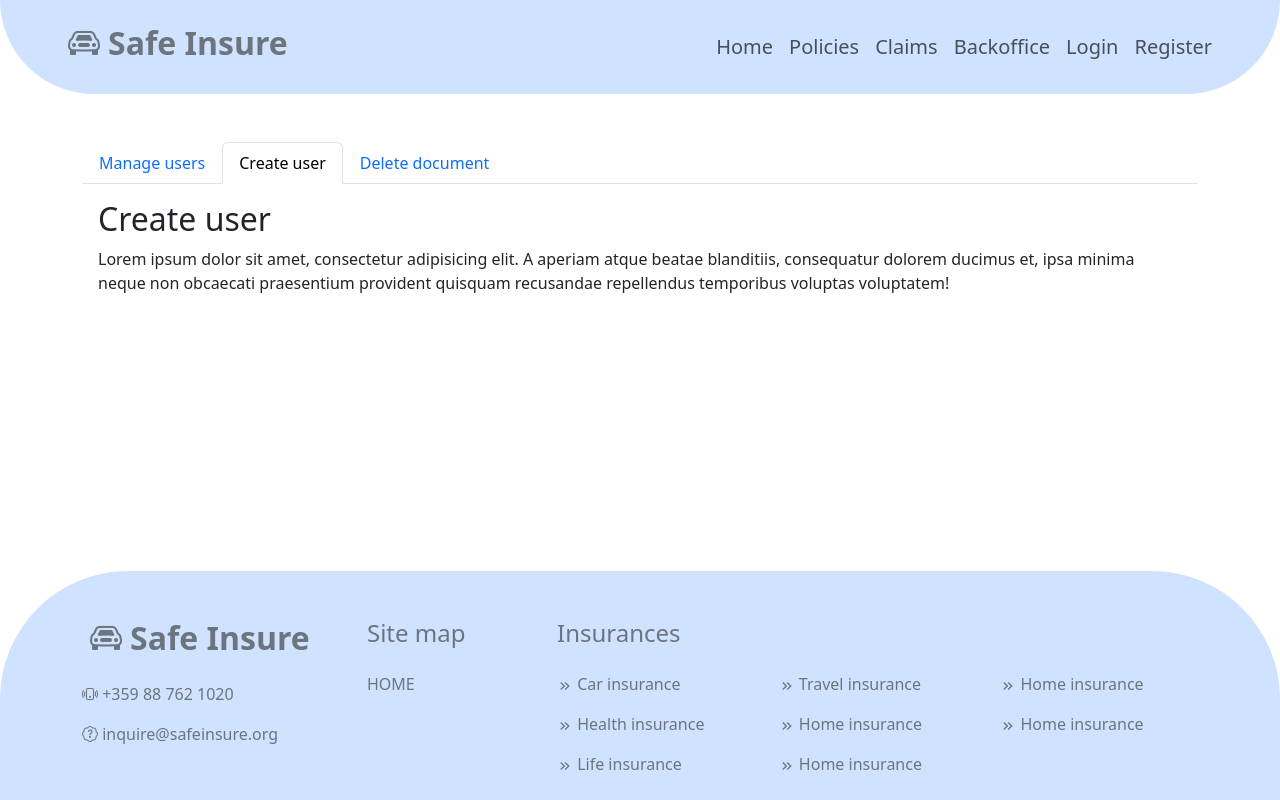
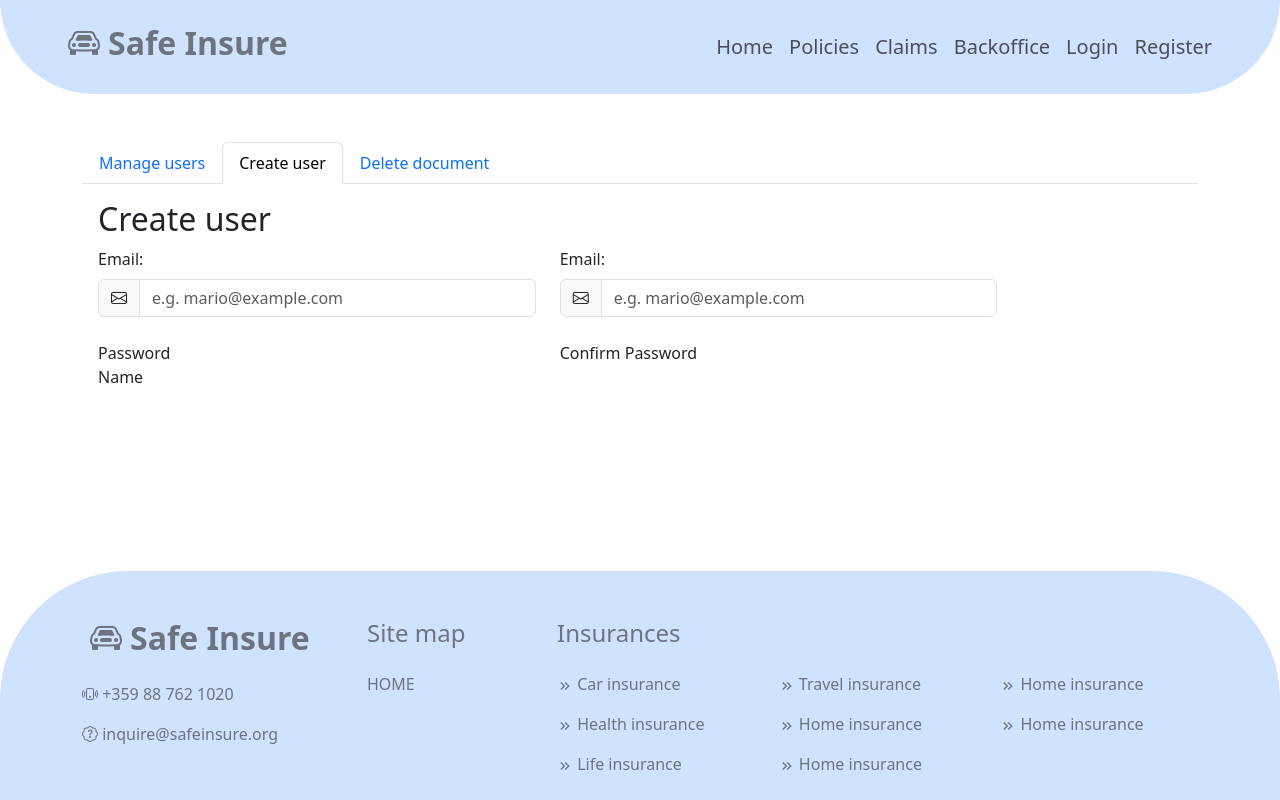
Before and after one commit to genasim/Insurance_Platform, a React (Create React App) app in the folder frontend/: page /admin in a window 1280 px wide. Both pictures are taken after a click on the tab "Create user". Built offline with nearby package versions, Linux system fonts and the light colour scheme.

Commit message:
Added forms on admin panel

```diff
--- a/frontend/src/features/admin/Admin.tsx
+++ b/frontend/src/features/admin/Admin.tsx
@@ -1,6 +1,27 @@
-import React from 'react';
+import React, {ChangeEvent, useState} from 'react';
 
+interface AdminCreateUserState {
+
+}
+
+//ToDo extract 3 components here, for each action to reduce complexity
 const Admin = () => {
+    const [createUserState, setCreateUserState] = useState<AdminCreateUserState>({});
+
+    const handleOnChange = (event: ChangeEvent<HTMLInputElement | HTMLSelectElement>): void => {
+        const tab: string = event.target.name.split('-')[0];
+        const key = event.target.name.split('-').filter((x, i) => i !== 0).join('-');
+
+        switch (tab) {
+            case 'create-user': {
+                setCreateUserState(prevState => ({
+                    ...prevState,
+                    [key]: event.target.value,
+                }));
+            }
+        }
+    }
+
     return (
         <div className="container my-5">
             <nav>
@@ -10,12 +31,15 @@ const Admin = () => {
                             type="button" role="tab" aria-controls="nav-manage-users" aria-selected="true">Manage users
                     </button>
 
-                    <button className="nav-link" id="nav-create-user-tab" data-bs-toggle="tab" data-bs-target="#nav-create-user"
+                    <button className="nav-link" id="nav-create-user-tab" data-bs-toggle="tab"
+                            data-bs-target="#nav-create-user"
                             type="button" role="tab" aria-controls="nav-create-user" aria-selected="false">Create user
                     </button>
 
-                    <button className="nav-link" id="nav-delete-document-tab" data-bs-toggle="tab" data-bs-target="#nav-delete-document"
-                            type="button" role="tab" aria-controls="nav-delete-document" aria-selected="false">Delete document
+                    <button className="nav-link" id="nav-delete-document-tab" data-bs-toggle="tab"
+                            data-bs-target="#nav-delete-document"
+                            type="button" role="tab" aria-controls="nav-delete-document" aria-selected="false">Delete
+                        document
                     </button>
                 </div>
             </nav>
@@ -28,14 +52,43 @@ const Admin = () => {
                         quisquam
                         recusandae repellendus temporibus voluptas voluptatem!</p>
                 </div>
-                <div className="tab-pane fade p-3" id="nav-create-user" role="tabpanel" aria-labelledby="nav-create-user-tab">
+                <div className="tab-pane fade p-3" id="nav-create-user" role="tabpanel"
+                     aria-labelledby="nav-create-user-tab">
                     <h2>Create user</h2>
-                    <p>Lorem ipsum dolor sit amet, consectetur adipisicing elit. A aperiam atque beatae blanditiis,
-                        consequatur dolorem ducimus et, ipsa minima neque non obcaecati praesentium provident
-                        quisquam
-                        recusandae repellendus temporibus voluptas voluptatem!</p>
+                    <form className="row">
+                        <div className="col-md-5 justify-content-center">
+                            <label htmlFor="register-email" className="form-label">Email: </label>
+                            <div className="mb-4 input-group">
+                                <span className="input-group-text"><i className="bi bi-envelope"></i></span>
+                                <input type="email" className="form-control" id="register-email"
+                                       name="registerEmail"
+                                    // onChange={handleOnChange}
+                                       placeholder="e.g. mario@example.com"/>
+                            </div>
+                        </div>
+                        <div className="col-md-5 justify-content-center">
+                            <label htmlFor="register-email" className="form-label">Email: </label>
+                            <div className="mb-4 input-group">
+                                <span className="input-group-text"><i className="bi bi-envelope"></i></span>
+                                <input type="email" className="form-control" id="register-email"
+                                       name="registerEmail"
+                                    // onChange={handleOnChange}
+                                       placeholder="e.g. mario@example.com"/>
+                            </div>
+                        </div>
+                        <div className="col-md-5 justify-content-center">
+                            Password
+                        </div>
+                        <div className="col-md-5 justify-content-center">
+                            Confirm Password
+                        </div>
+                        <div className="col-md-5 justify-content-center">
+                            Name
+                        </div>
+                    </form>
                 </div>
-                <div className="tab-pane fade p-3" id="nav-delete-document" role="tabpanel" aria-labelledby="nav-delete-document-tab">
+                <div className="tab-pane fade p-3" id="nav-delete-document" role="tabpanel"
+                     aria-labelledby="nav-delete-document-tab">
                     <h2>Delete document</h2>
                     <p>Lorem ipsum dolor sit amet, consectetur adipisicing elit. A aperiam atque beatae blanditiis,
                         consequatur dolorem ducimus et, ipsa minima neque non obcaecati praesentium provident
```
